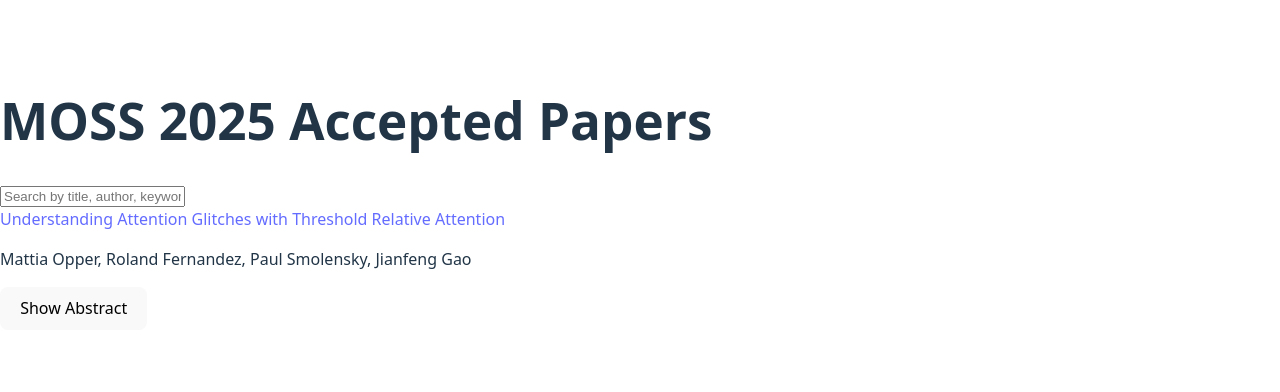
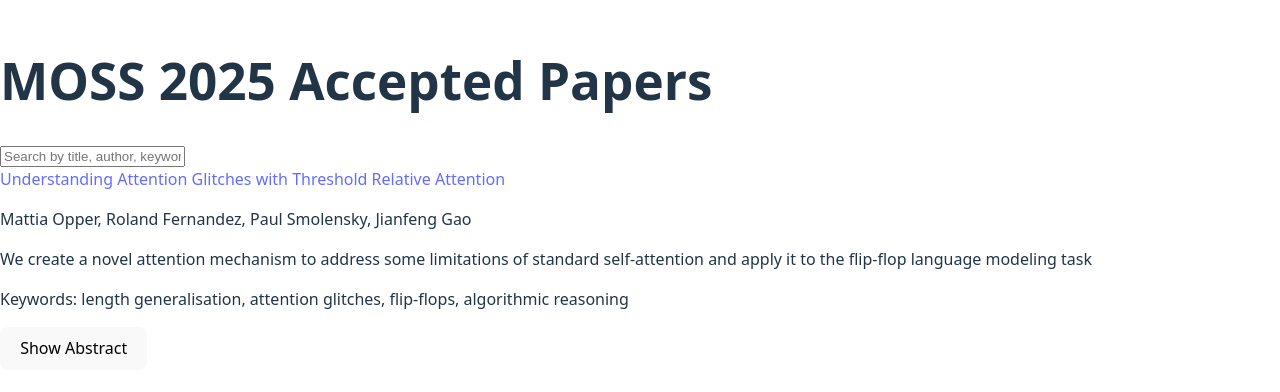
Before and after one commit to abhishekpanigrahi1996/MOSS_workshop, a React (Vite) app: page / in a window 1280 px wide. Shown: the part 206-598 px from the top of the page. Built offline with nearby package versions, Linux system fonts and the light colour scheme.

Commit message:
Initial files

```diff
--- a/src/PaperBrowser.jsx
+++ b/src/PaperBrowser.jsx
@@ -1,7 +1,7 @@
 import { useState } from "react";
 
 const Card = ({ children }) => (
-  <div className="border rounded-2xl shadow p-4 bg-white">{children}</div>
+  <div className="border rounded-2xl shadow p-4 bg-white ml-4">{children}</div>
 );
 
 const Input = ({ className = "", ...props }) => (
@@ -47,6 +47,8 @@
         {filtered.map(paper => (
           <Card key={paper.id}>
             <div className="flex flex-col gap-2">
+              <div className="flex justify-between items-start">
+                <div>
                   <a
                     href={paper.url}
                     target="_blank"
@@ -56,12 +58,16 @@
                     {paper.title}
                   </a>
                   <p className="text-sm text-gray-700">{paper.authors.join(", ")}</p>
+                  <p className="text-sm text-gray-600 italic">{paper.tldr}</p>
+                  <p className="text-xs text-gray-500">Keywords: {paper.keywords.join(", ")}</p>
+                </div>
                 <button
                   onClick={() => setOpenAbstract(openAbstract === paper.id ? null : paper.id)}
-                className="text-sm text-blue-500 hover:underline text-left w-fit"
+                  className="text-sm text-blue-500 hover:underline ml-4 whitespace-nowrap"
                 >
                   {openAbstract === paper.id ? "Hide Abstract" : "Show Abstract"}
                 </button>
+              </div>
               {openAbstract === paper.id && (
                 <p className="text-sm text-gray-800 border-t pt-2">{paper.abstract}</p>
               )}
```
Lines whose indentation alone changed are shown as unchanged.
